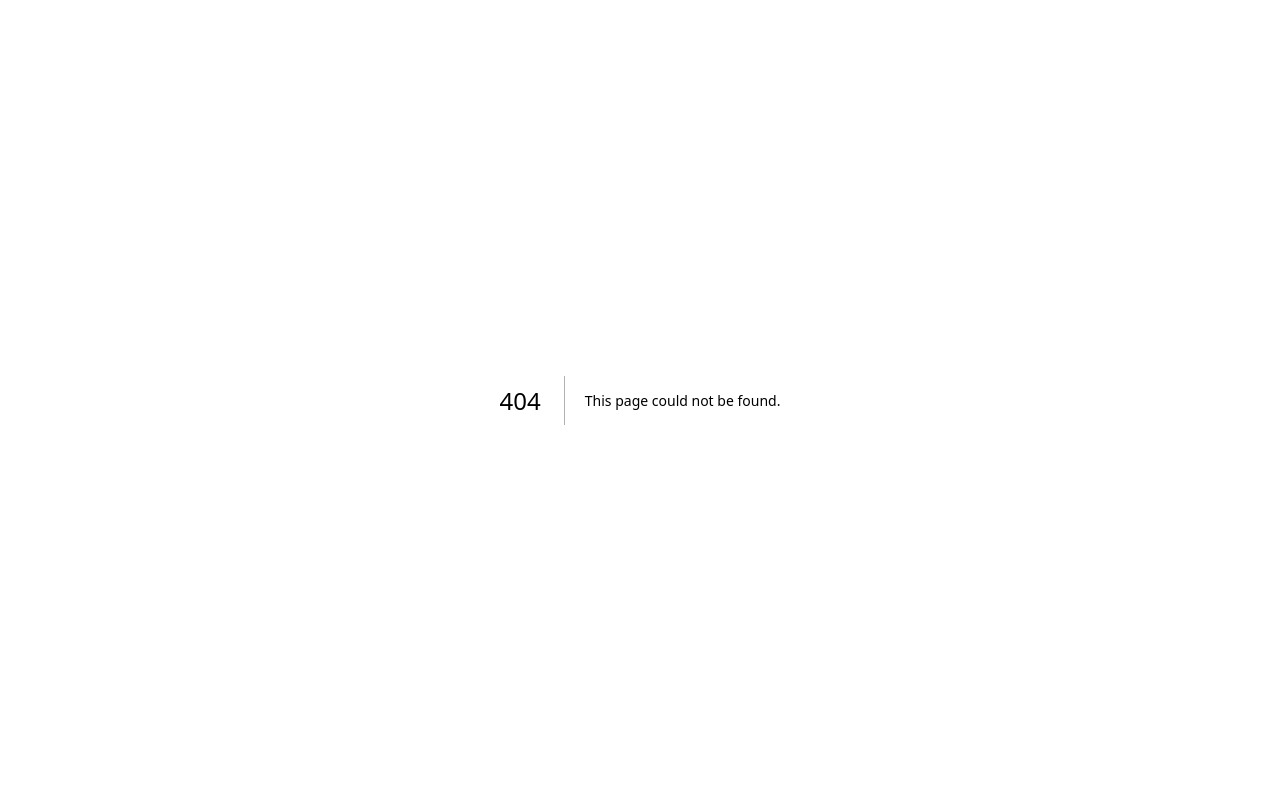
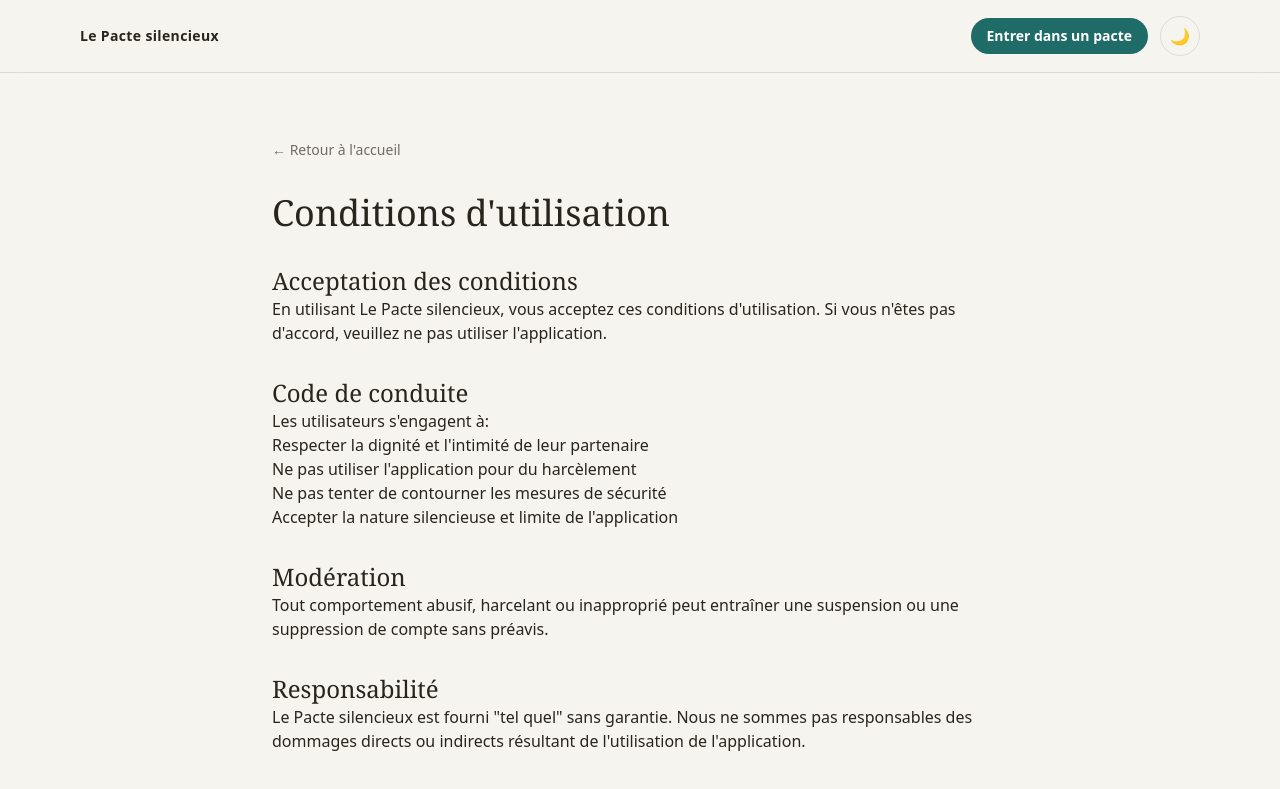
Before and after one commit to piratebtz64-hue/pacte-silencieux, a Next.js app: page /terms in a window 1280 px wide. Before the commit this address had no page. Shown: the top 789 px of the page. Built offline with nearby package versions, Linux system fonts and the light colour scheme.

Commit message:
Add terms of service page

```diff
--- /dev/null
+++ b/src/app/terms/page.tsx
@@ -0,0 +1,65 @@
+'use client';
+
+import Link from 'next/link';
+import Header from '@/components/Header';
+import Footer from '@/components/Footer';
+
+export default function TermsPage() {
+  return (
+    <main className="min-h-screen flex flex-col">
+      <Header />
+
+      <section className="flex-1 py-16">
+        <div className="max-w-3xl mx-auto px-4">
+          <Link
+            href="/"
+            className="text-sm text-[#706b63] dark:text-[#a49f96] hover:underline"
+          >
+            ← Retour à l'accueil
+          </Link>
+
+          <article className="mt-8 prose dark:prose-invert max-w-none">
+            <h1 className="text-4xl font-serif">Conditions d'utilisation</h1>
+
+            <h2 className="text-2xl font-serif mt-8">Acceptation des conditions</h2>
+            <p>
+              En utilisant Le Pacte silencieux, vous acceptez ces conditions
+              d'utilisation. Si vous n'êtes pas d'accord, veuillez ne pas
+              utiliser l'application.
+            </p>
+
+            <h2 className="text-2xl font-serif mt-8">Code de conduite</h2>
+            <p>Les utilisateurs s'engagent à:</p>
+            <ul>
+              <li>Respecter la dignité et l'intimité de leur partenaire</li>
+              <li>Ne pas utiliser l'application pour du harcèlement</li>
+              <li>Ne pas tenter de contourner les mesures de sécurité</li>
+              <li>Accepter la nature silencieuse et limite de l'application</li>
+            </ul>
+
+            <h2 className="text-2xl font-serif mt-8">Modération</h2>
+            <p>
+              Tout comportement abusif, harcelant ou inapproprié peut entraîner
+              une suspension ou une suppression de compte sans préavis.
+            </p>
+
+            <h2 className="text-2xl font-serif mt-8">Responsabilité</h2>
+            <p>
+              Le Pacte silencieux est fourni "tel quel" sans garantie. Nous ne
+              sommes pas responsables des dommages directs ou indirects résultant
+              de l'utilisation de l'application.
+            </p>
+
+            <h2 className="text-2xl font-serif mt-8">Modifications</h2>
+            <p>
+              Nous nous réservons le droit de modifier ces conditions à tout
+              moment. Les modifications seront communiquées sur cette page.
+            </p>
+          </article>
+        </div>
+      </section>
+
+      <Footer />
+    </main>
+  );
+}
```
